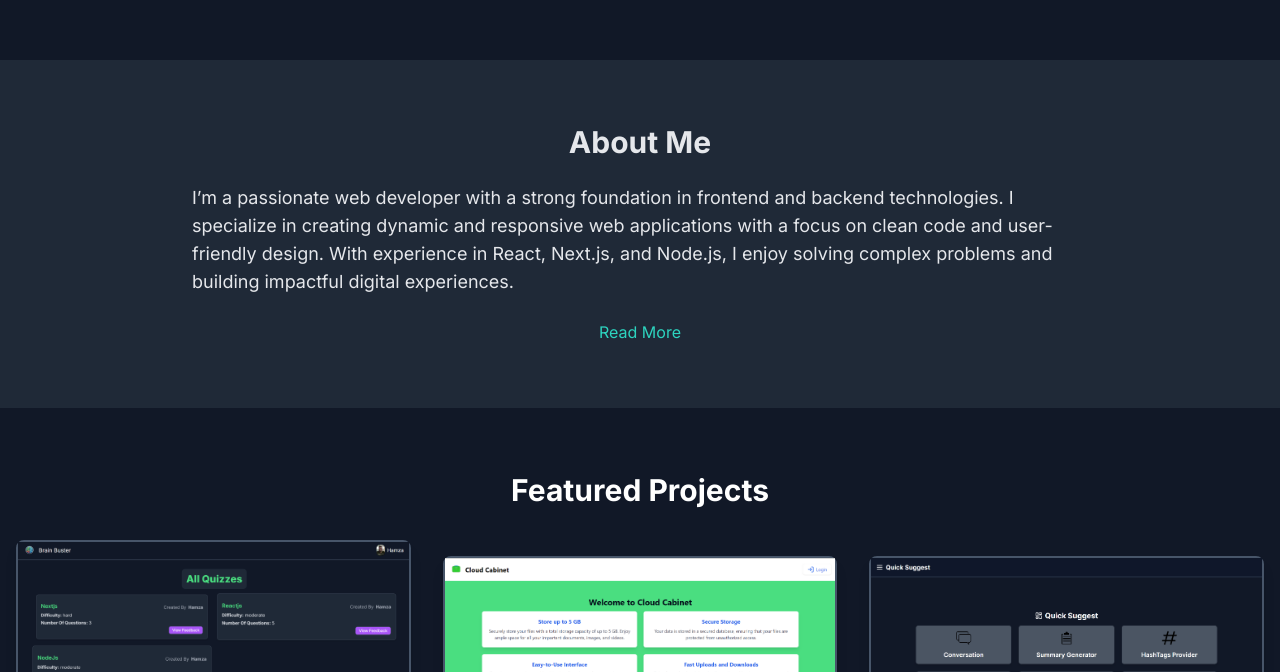
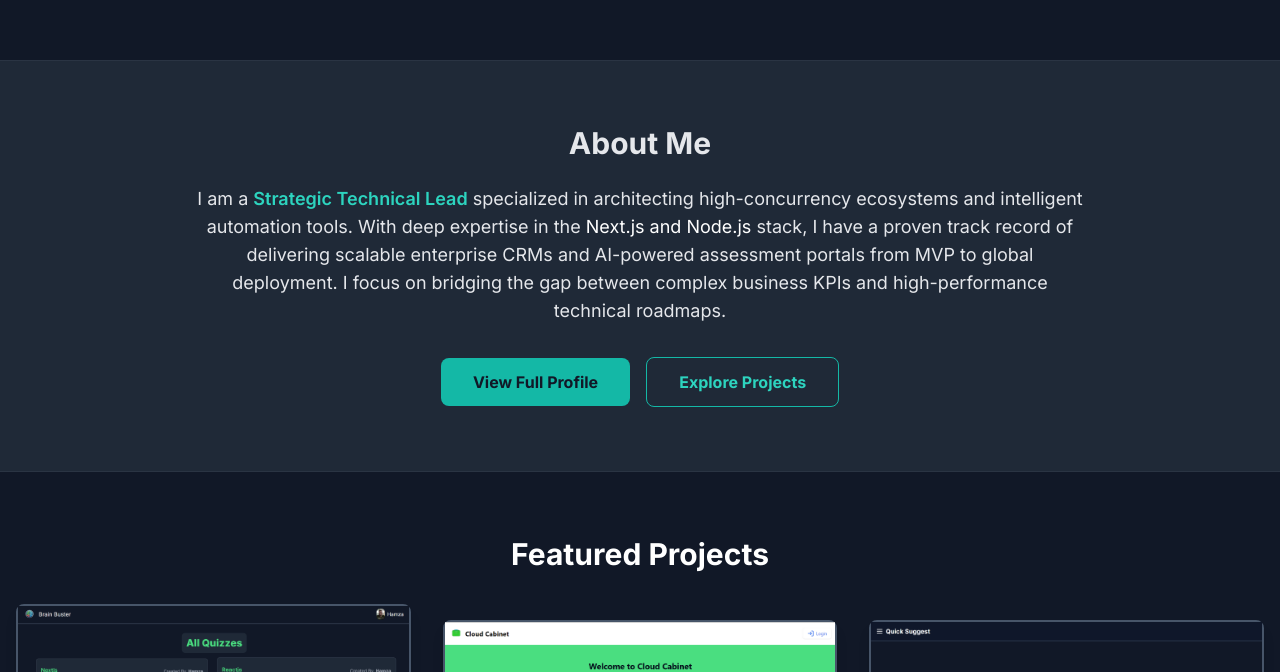
Before and after one commit to Hamza123Hussain/portfolio, a Next.js app: page / in a window 1280 px wide. Shown: the part 740-1412 px from the top of the page. Built offline with nearby package versions, Linux system fonts and the light colour scheme.

Commit message:
Update page.tsx

```diff
--- a/app/page.tsx
+++ b/app/page.tsx
@@ -123,22 +123,37 @@ const HomePage: FC = () => {
       </section>
 
       {/* About Preview */}
-      <section id="about" className="bg-gray-800 text-gray-200 py-16 px-6">
-        <div className="max-w-4xl mx-auto">
-          <h2 className="text-2xl sm:text-3xl font-bold mb-6 text-center">
-            About Me
-          </h2>
-          <p className="text-base sm:text-lg mb-6">
-            I’m a passionate web developer with a strong foundation in frontend
-            and backend technologies. I specialize in creating dynamic and
-            responsive web applications with a focus on clean code and
-            user-friendly design. With experience in React, Next.js, and
-            Node.js, I enjoy solving complex problems and building impactful
-            digital experiences.
+      <section
+        id="about"
+        className="bg-gray-800 text-gray-200 py-16 px-6 border-y border-gray-700/50"
+      >
+        <div className="max-w-4xl mx-auto text-center">
+          <h2 className="text-2xl sm:text-3xl font-bold mb-6">About Me</h2>
+          <p className="text-base sm:text-lg mb-8 leading-relaxed">
+            I am a{' '}
+            <span className="text-teal-400 font-semibold">
+              Strategic Technical Lead
+            </span>{' '}
+            specialized in architecting high-concurrency ecosystems and
+            intelligent automation tools. With deep expertise in the{' '}
+            <span className="text-white">Next.js and Node.js</span> stack, I
+            have a proven track record of delivering scalable enterprise CRMs
+            and AI-powered assessment portals from MVP to global deployment. I
+            focus on bridging the gap between complex business KPIs and
+            high-performance technical roadmaps.
           </p>
-          <div className="text-center">
-            <a href="/about" className="text-teal-400 hover:underline">
-              Read More
+          <div className="flex flex-col sm:flex-row justify-center items-center gap-4">
+            <a
+              href="/about"
+              className="px-8 py-3 bg-teal-500 text-gray-900 font-bold rounded-lg hover:bg-teal-400 transition-all w-full sm:w-auto text-center"
+            >
+              View Full Profile
+            </a>
+            <a
+              href="#projects"
+              className="px-8 py-3 border border-teal-500 text-teal-400 font-bold rounded-lg hover:bg-teal-500/10 transition-all w-full sm:w-auto text-center"
+            >
+              Explore Projects
             </a>
           </div>
         </div>
```
